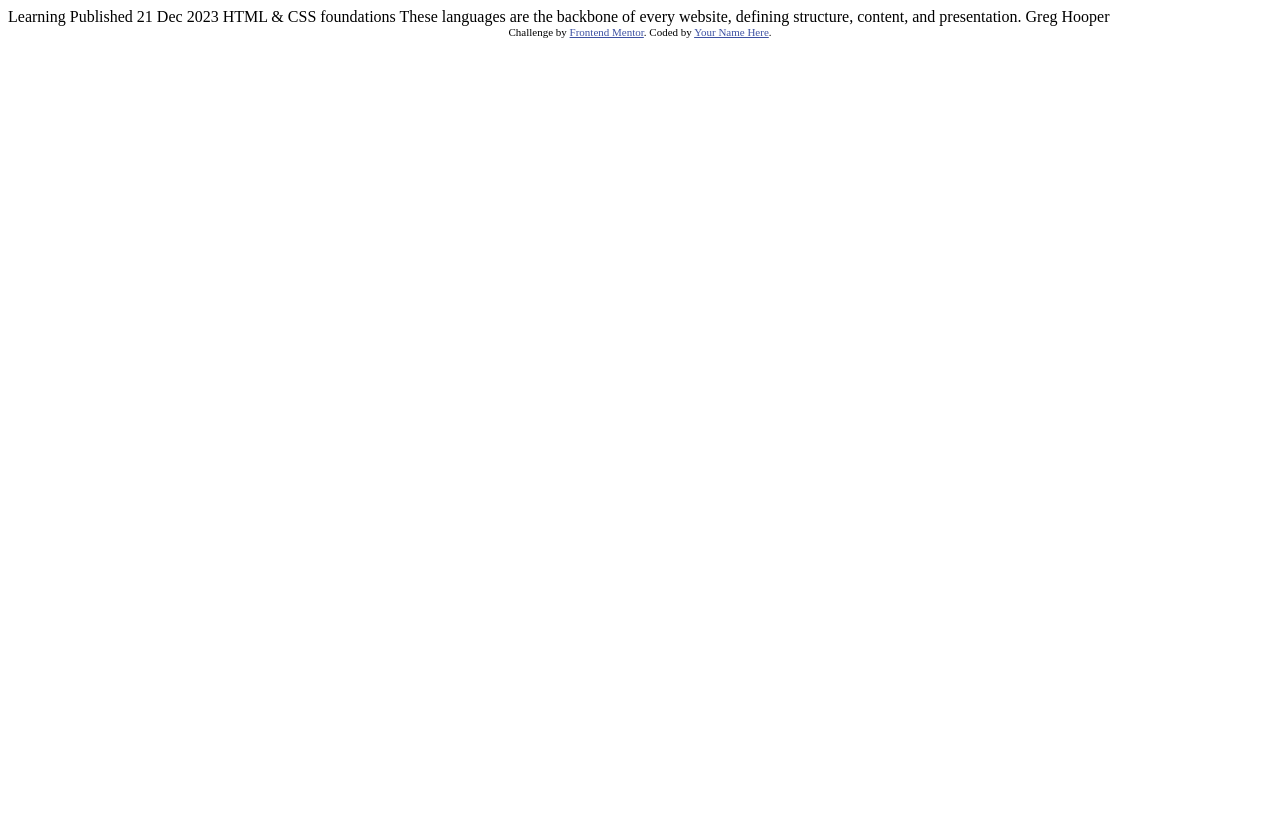
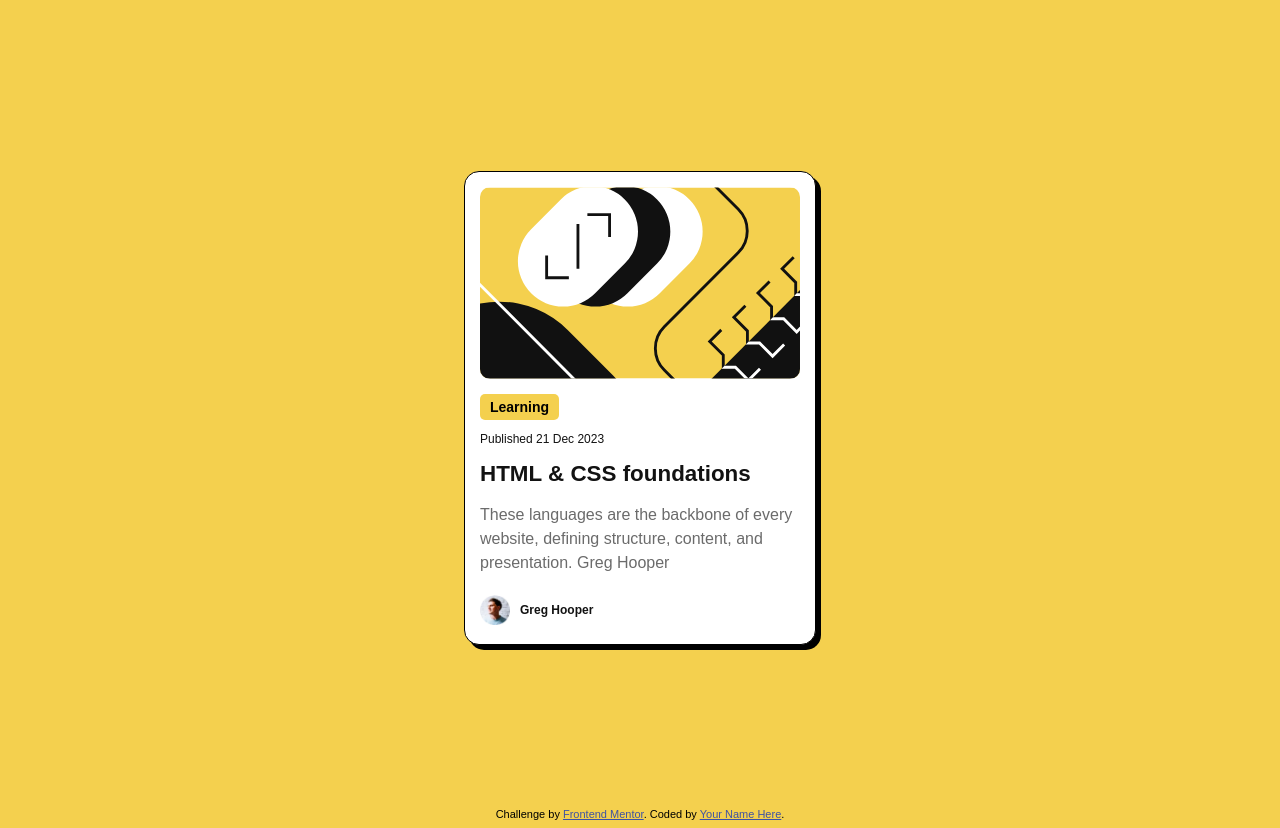
Before and after one commit to notsarim/blog-preview-card, a plain HTML site: page index.html in a window 1280 px wide. Before the commit the page ends 800 px from the top, so only its background shows below. Drawn offline with Linux system fonts and the light colour scheme; a web font is replaced by a local one.

Commit message:
Completed project, previous push failed

```diff
--- a/index.html
+++ b/index.html
@@ -1,33 +1,55 @@
-<!DOCTYPE html>
+<!doctype html>
 <html lang="en">
   <head>
-  <meta charset="UTF-8">
-  <meta name="viewport" content="width=device-width, initial-scale=1.0"> <!-- displays site properly based on user's device -->
+    <meta charset="UTF-8" />
+    <meta name="viewport" content="width=device-width, initial-scale=1.0" />
+    <!-- displays site properly based on user's device -->
 
-  <link rel="icon" type="image/png" sizes="32x32" href="./assets/images/favicon-32x32.png">
+    <link
+      rel="icon"
+      type="image/png"
+      sizes="32x32"
+      href="./assets/images/favicon-32x32.png"
+    />
+    <link rel="stylesheet" href="https://fonts.google.com/specimen/Figtree" />
 
     <title>Frontend Mentor | Blog preview card</title>
-
-  <!-- Feel free to remove these styles or customise in your own stylesheet 👍 -->
-  <style>
-    .attribution { font-size: 0.6875rem; text-align: center; }
-    .attribution a { color: hsl(228, 45%, 44%); }
-  </style>
+    <link rel="stylesheet" href="./styles.css" />
   </head>
   <body>
-
-  Learning
-
-  Published 21 Dec 2023
-
-  HTML & CSS foundations
-
-  These languages are the backbone of every website, defining structure, content, and presentation.
-
-  Greg Hooper
+    <div class="container">
+      <div class="card">
+        <img
+          src="./assets/images/illustration-article.svg"
+          alt="Card illustration"
+          class="card-image"
+        />
+        <div class="card-content">
+          <div class="category"><span>Learning</span></div>
+          <p class="published-date">Published 21 Dec 2023</p>
+          <h1 class="card-title">HTML & CSS foundations</h1>
+          <p class="card-description">
+            These languages are the backbone of every website, defining
+            structure, content, and presentation. Greg Hooper
+          </p>
+          <div class="card-footer">
+            <img
+              src="./assets/images/image-avatar.webp"
+              alt="User Avatar"
+              class="avatar"
+            />
+            <p class="author">Greg Hooper</p>
+          </div>
+        </div>
+      </div>
+    </div>
+    <!-- Learning Published 21 Dec 2023 HTML & CSS foundations These languages are
+    the backbone of every website, defining structure, content, and
+    presentation. Greg Hooper -->
 
     <footer class="attribution">
-    Challenge by <a href="https://www.frontendmentor.io?ref=challenge">Frontend Mentor</a>.
+      Challenge by
+      <a href="https://www.frontendmentor.io?ref=challenge">Frontend Mentor</a>.
       Coded by <a href="#">Your Name Here</a>.
     </footer>
   </body>
```
Lines whose indentation alone changed are shown as unchanged.
